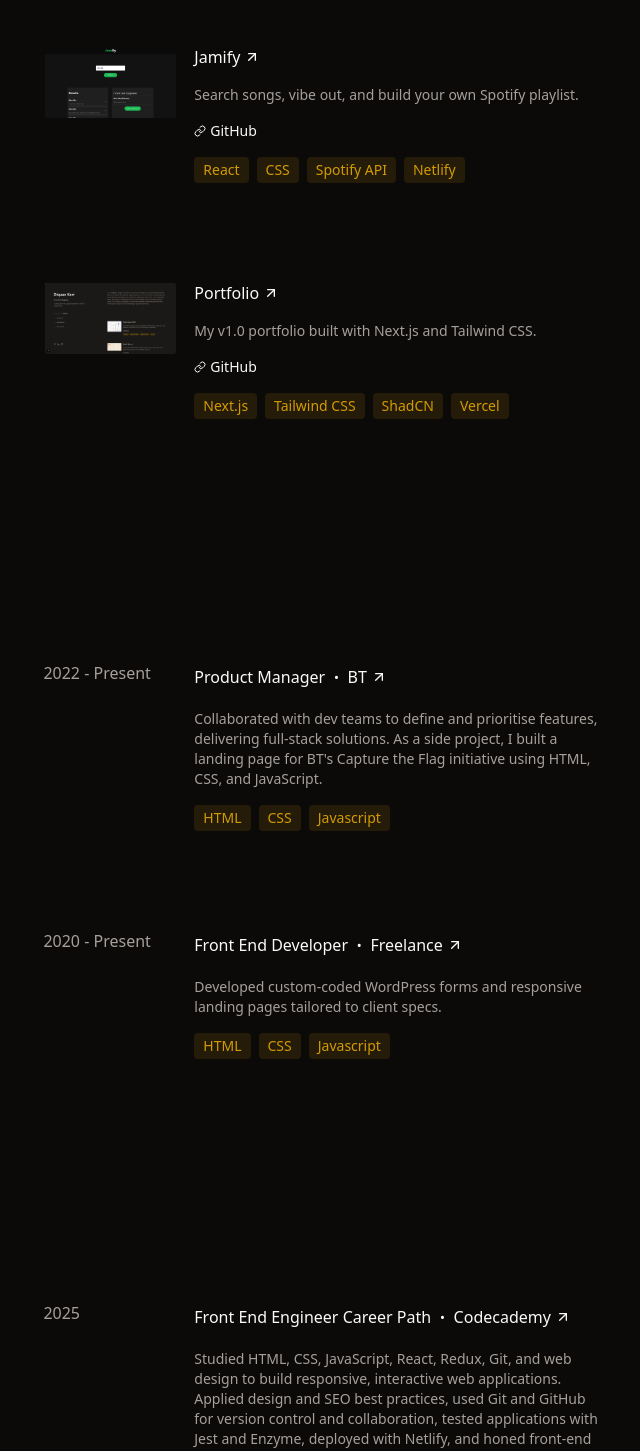
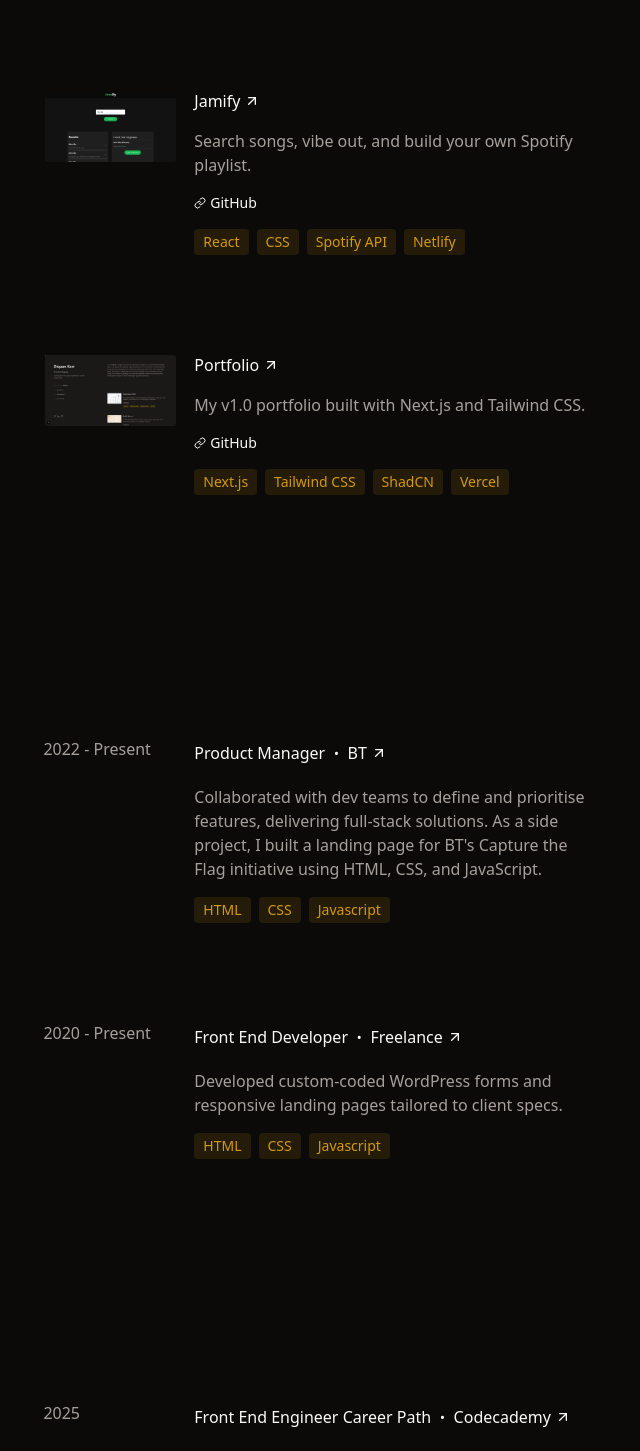
Before and after one commit to DeeKayMA/portfolio-v1, a Next.js app: page / in a window 1280 px wide. Shown: the part 1020-2471 px from the top of the page, without its empty margins (568-1208 px from the left). Built offline with nearby package versions, Linux system fonts and the light colour scheme.

Commit message:
Updated description font size

```diff
--- a/src/components/certificateCard/certificateCard.tsx
+++ b/src/components/certificateCard/certificateCard.tsx
@@ -34,7 +34,7 @@
             <h3 className={`font-medium flex-wrap text-stone-50 group-hover/education:text-amber-400 flex flex-row items-center gap-1`}>{certificate}<span className="text-2xl px-1">·</span>{company}{(link) && arrowUpRightSVG}</h3>
 
             {/* education Description */}
-            <p className="text-sm">{description}</p>
+            <p className="text-md">{description}</p>
 
         </div>
 
--- a/src/components/experienceCard/experienceCard.tsx
+++ b/src/components/experienceCard/experienceCard.tsx
@@ -39,7 +39,7 @@
             <h3 className={`font-medium flex-wrap text-stone-50 group-hover/experience:text-amber-400 flex flex-row items-center gap-1`}>{role}<span className="text-2xl px-1">·</span>{company}{(link) && arrowUpRightSVG}</h3>
 
             {/* Project Description */}
-            <p className="text-sm">{description}</p>
+            <p className="text-md">{description}</p>
 
             {/* Tools */}
         <div className="flex flex-row gap-2 flex-wrap">
--- a/src/components/projectCard/projectCard.tsx
+++ b/src/components/projectCard/projectCard.tsx
@@ -49,7 +49,7 @@
             {/* Need to add is hovered to arrow icon and move it to top right  */}
 
             {/* Project Description */}
-            <p className="text-sm ">{description}</p>
+            <p className="text-md ">{description}</p>
 
             {/* Project Links */}
             {(links["GitHub"])&&
@@ -61,7 +61,7 @@
                         onClick={(e) => e.stopPropagation()} // prevent parent click
                         onMouseEnter={() => setIsHovered(true)} // When the mouse enters the link
                         onMouseLeave={() => setIsHovered(false)} // When the mouse leaves the link
-                        className="flex flex-row gap-1 items-center text-sm font-medium hover:text-amber-400 transition-all duration-100 ease-in-out "
+                        className="flex flex-row gap-1 items-center lg:text-sm font-medium hover:text-amber-400 transition-all duration-100 ease-in-out "
                     >
                         <span className="transition-colors">{linkSVG}</span>
                         <p>GitHub</p>
```
